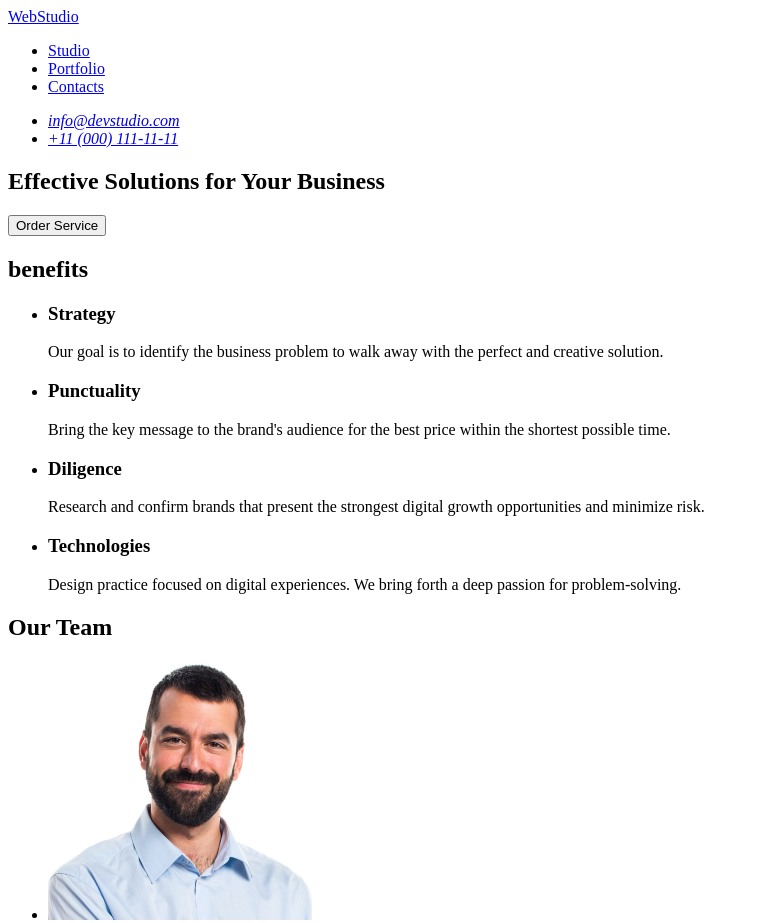
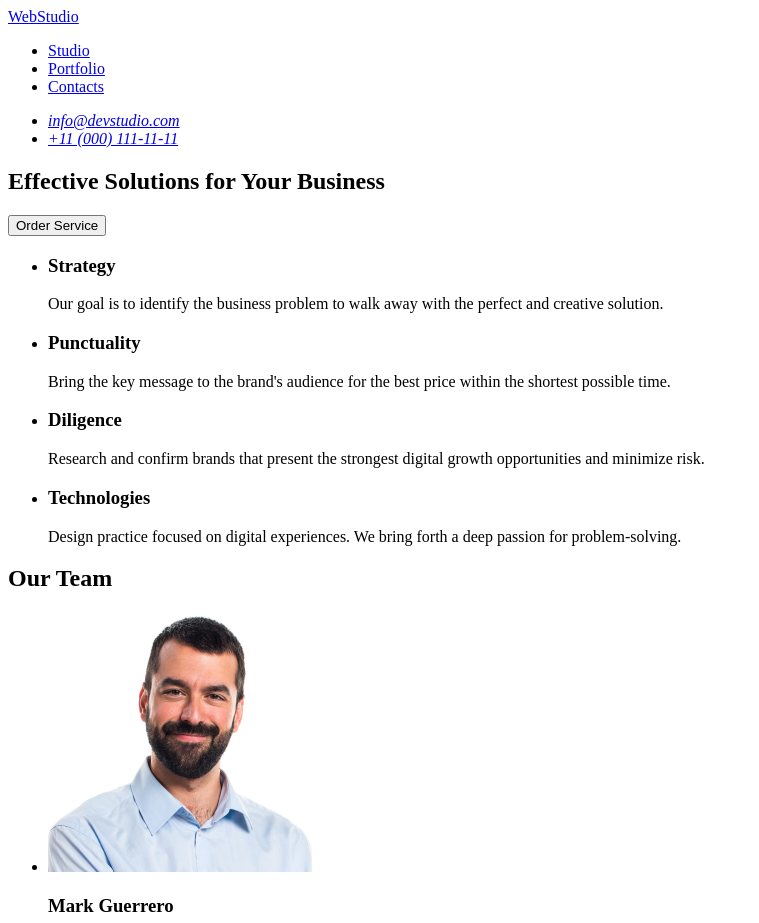
Before and after one commit to JuliaRasskazova/goit-markup-hw-01, a plain HTML site: page index.html in a window 1280 px wide. Shown: the top 923 px of the page, without its empty margins (0-759 px from the left). Drawn offline with Linux system fonts and the light colour scheme.

Commit message:
update index html file

```diff
--- a/index.html
+++ b/index.html
@@ -31,7 +31,7 @@
         </section>
 
         <section>
-            <h2>benefits</h2>
+            <h2="hidden"></h2="hidden">
             <ul>
 
                 <li>
```
